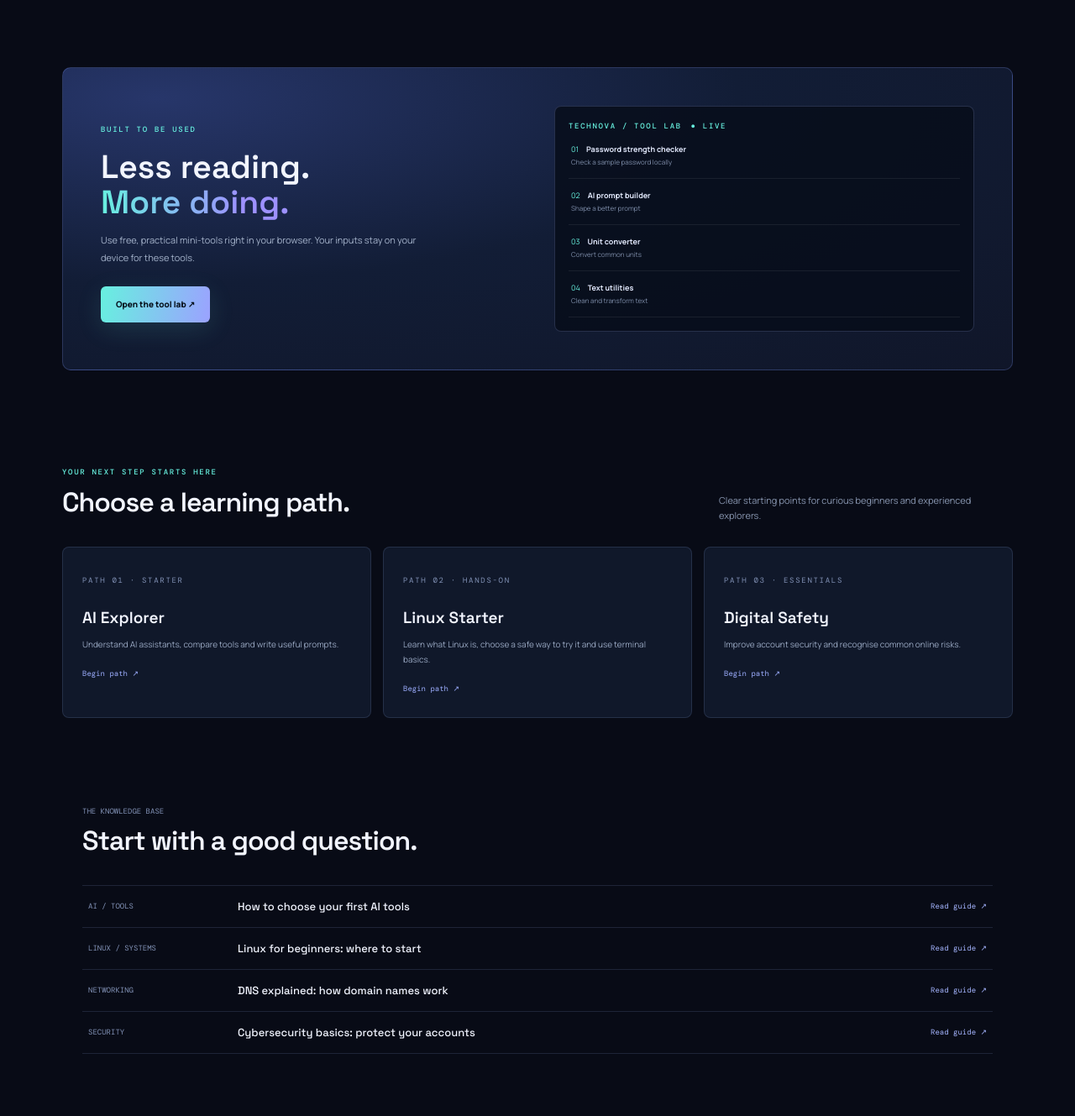
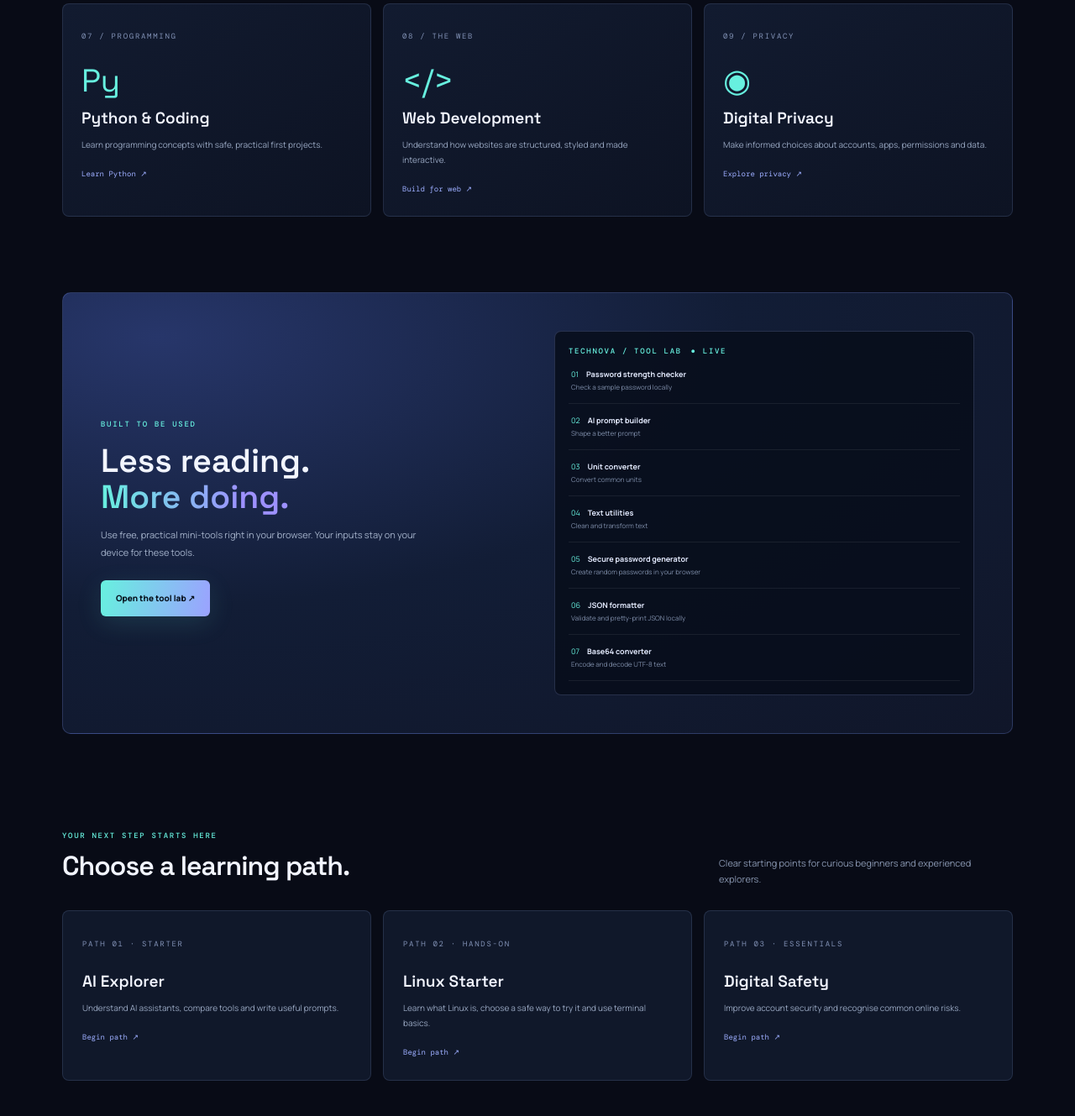
Before and after one commit to neupanesisir2-bit/technova-guide, a plain HTML site: page technova-guide/index.html in a window 1280 px wide. Shown: the part 1591-2920 px from the top of the page at 84% size. Drawn offline with nearby package versions, Linux system fonts and the light colour scheme.

Commit message:
Upgrade TechNova homepage: expand learning topics, add SEO metadata and fix canonical URL

```diff
--- a/technova-guide/index.html
+++ b/technova-guide/index.html
@@ -1,4 +1,4 @@
-<!doctype html><html lang="en"><head><meta charset="utf-8"><meta name="viewport" content="width=device-width, initial-scale=1"><meta name="google-site-verification" content="h4DV4Stwyd5hUsCHmTSVw-n4vFAA8SWqNGtpyFw26Vk"><meta name="description" content="Explore practical technology tutorials, AI tools, cybersecurity, Linux, coding, networking and free interactive tools at TechNova Guide."><meta name="theme-color" content="#080b16"><title>TechNova Guide — Explore. Learn. Build.</title><link rel="canonical" href="https://technova-guide.neupanesis2.workers.dev/"><link rel="icon" href="assets/favicon.svg" type="image/svg+xml"><link rel="stylesheet" href="assets/style.css"></head><body>
+<!doctype html><html lang="en"><head><meta charset="utf-8"><meta name="viewport" content="width=device-width, initial-scale=1"><meta name="google-site-verification" content="h4DV4Stwyd5hUsCHmTSVw-n4vFAA8SWqNGtpyFw26Vk"><meta name="description" content="Learn AI, cybersecurity, Linux, networking, coding and practical digital skills. Explore free browser tools and beginner-friendly technology guides at TechNova Guide."><meta property="og:title" content="TechNova Guide — Explore. Learn. Build."><meta property="og:description" content="Practical technology learning, useful free tools and clear guides for curious minds."><meta property="og:type" content="website"><meta property="og:url" content="https://technova-guide.neupanesisir2.workers.dev/"><meta name="theme-color" content="#080b16"><title>TechNova Guide — Explore. Learn. Build.</title><link rel="canonical" href="https://technova-guide.neupanesisir2.workers.dev/"><link rel="icon" href="assets/favicon.svg" type="image/svg+xml"><link rel="stylesheet" href="assets/style.css"></head><body>
 <header class="topbar"><a class="brand" href="index.html"><b class="mark">TN</b><span>TECHNOVA<small>GUIDE / DIGITAL UNIVERSE</small></span></a><button class="menu-toggle" aria-label="Toggle navigation" aria-expanded="false">☰</button><nav class="nav"><a class="active" href="index.html">Home</a><a href="#explore">Explore</a><a href="tools.html">Free Tools</a><a href="#paths">Learning Paths</a><a href="about.html">About</a></nav><a class="nav-cta" href="tools.html">Launch tools ↗</a></header>
 <main><section class="hero"><div class="grid-bg"></div><div class="hero-copy"><div class="eyebrow"><i></i> YOUR GATEWAY TO THE DIGITAL WORLD</div><h1>Technology is<br>your <em>next frontier.</em></h1><p>Discover AI, master digital skills, solve real problems and build what comes next. One platform. Endless ways to explore.</p><div class="actions"><a class="btn primary" href="#explore">Explore the universe ↗</a><a class="btn ghost" href="tools.html">Try free tools</a></div><div class="stats"><span><b>01</b> Learn by doing</span><span><b>02</b> Tools that work</span><span><b>∞</b> Keep exploring</span></div></div><div class="hero-art"><div class="halo"></div><div class="planet"><b>TN<span>+</span></b></div><div class="orbit one"></div><div class="orbit two"></div><label class="chip c1">✦ AI / INTELLIGENCE</label><label class="chip c2">⌘ BUILD / CREATE</label><label class="chip c3">◈ SECURE / PROTECT</label></div></section>
 <section class="search"><div><small>FIND YOUR NEXT DISCOVERY</small><h2>What do you want to learn?</h2></div><input id="site-search" type="search" placeholder="Search AI, Linux, Python, cybersecurity..." aria-label="Search TechNova"><p id="search-status">Search across guides, topics and tools.</p></section>
@@ -8,9 +8,9 @@
 <a class="topic" data-search="linux ubuntu kali terminal operating system commands" href="articles/linux-for-beginners.html"><small>03 / SYSTEMS</small><b class="symbol">⌘</b><h3>Linux & Systems</h3><p>Operating systems, terminal commands and hands-on setup.</p><strong>Explore Linux ↗</strong></a>
 <a class="topic" data-search="networking dns ip wifi router internet protocols" href="articles/dns-explained.html"><small>04 / CONNECTIVITY</small><b class="symbol">◎</b><h3>Networking</h3><p>Understand the internet, DNS, IP addresses, Wi-Fi and routers.</p><strong>Explore networks ↗</strong></a>
 <a class="topic" data-search="programming coding python javascript html css web development" href="tools.html#text-tools"><small>05 / CREATION</small><b class="symbol">{ }</b><h3>Code & Development</h3><p>Start coding, understand the web and turn ideas into projects.</p><strong>Start building ↗</strong></a>
-<a class="topic" data-search="software apps productivity digital tools pc troubleshooting windows" href="tools.html"><small>06 / PRODUCTIVITY</small><b class="symbol">✧</b><h3>Software & Digital Life</h3><p>Useful apps, PC fixes, workflows and smarter digital habits.</p><strong>Discover tools ↗</strong></a></div><p id="no-results" hidden>No matching topics yet. Try another keyword.</p></section>
-<section class="tool-band"><div><small>BUILT TO BE USED</small><h2>Less reading.<br><em>More doing.</em></h2><p>Use free, practical mini-tools right in your browser. Your inputs stay on your device for these tools.</p><a class="btn primary" href="tools.html">Open the tool lab ↗</a></div><div class="tool-preview"><small>TECHNOVA / TOOL LAB　● LIVE</small><div>01　<b>Password strength checker</b><span>Check a sample password locally</span></div><div>02　<b>AI prompt builder</b><span>Shape a better prompt</span></div><div>03　<b>Unit converter</b><span>Convert common units</span></div><div>04　<b>Text utilities</b><span>Clean and transform text</span></div></div></section>
+<a class="topic" data-search="software apps productivity digital tools pc troubleshooting windows" href="tools.html"><small>06 / PRODUCTIVITY</small><b class="symbol">✧</b><h3>Software & Digital Life</h3><p>Useful apps, PC fixes, workflows and smarter digital habits.</p><strong>Discover tools ↗</strong></a><a class="topic" data-search="python programming coding variables loops beginner" href="articles/python-for-beginners.html"><small>07 / PROGRAMMING</small><b class="symbol">Py</b><h3>Python & Coding</h3><p>Learn programming concepts with safe, practical first projects.</p><strong>Learn Python ↗</strong></a><a class="topic" data-search="web development html css javascript websites" href="articles/web-development-basics.html"><small>08 / THE WEB</small><b class="symbol">&lt;/&gt;</b><h3>Web Development</h3><p>Understand how websites are structured, styled and made interactive.</p><strong>Build for web ↗</strong></a><a class="topic" data-search="privacy data protection tracking browser permissions digital footprint" href="articles/digital-privacy-basics.html"><small>09 / PRIVACY</small><b class="symbol">◉</b><h3>Digital Privacy</h3><p>Make informed choices about accounts, apps, permissions and data.</p><strong>Explore privacy ↗</strong></a></div><p id="no-results" hidden>No matching topics yet. Try another keyword.</p></section>
+<section class="tool-band"><div><small>BUILT TO BE USED</small><h2>Less reading.<br><em>More doing.</em></h2><p>Use free, practical mini-tools right in your browser. Your inputs stay on your device for these tools.</p><a class="btn primary" href="tools.html">Open the tool lab ↗</a></div><div class="tool-preview"><small>TECHNOVA / TOOL LAB　● LIVE</small><div>01　<b>Password strength checker</b><span>Check a sample password locally</span></div><div>02　<b>AI prompt builder</b><span>Shape a better prompt</span></div><div>03　<b>Unit converter</b><span>Convert common units</span></div><div>04　<b>Text utilities</b><span>Clean and transform text</span></div><div>05　<b>Secure password generator</b><span>Create random passwords in your browser</span></div><div>06　<b>JSON formatter</b><span>Validate and pretty-print JSON locally</span></div><div>07　<b>Base64 converter</b><span>Encode and decode UTF-8 text</span></div></div></section>
 <section class="section" id="paths"><div class="section-head"><div><small>YOUR NEXT STEP STARTS HERE</small><h2>Choose a learning path.</h2></div><p>Clear starting points for curious beginners and experienced explorers.</p></div><div class="paths"><a href="articles/ai-tools-for-beginners.html"><small>PATH 01 · STARTER</small><h3>AI Explorer</h3><p>Understand AI assistants, compare tools and write useful prompts.</p><b>Begin path ↗</b></a><a href="articles/linux-for-beginners.html"><small>PATH 02 · HANDS-ON</small><h3>Linux Starter</h3><p>Learn what Linux is, choose a safe way to try it and use terminal basics.</p><b>Begin path ↗</b></a><a href="articles/cybersecurity-basics.html"><small>PATH 03 · ESSENTIALS</small><h3>Digital Safety</h3><p>Improve account security and recognise common online risks.</p><b>Begin path ↗</b></a></div></section>
-<section class="guides"><div class="section-head"><div><small>THE KNOWLEDGE BASE</small><h2>Start with a good question.</h2></div></div><a href="articles/ai-tools-for-beginners.html"><small>AI / TOOLS</small><b>How to choose your first AI tools</b><span>Read guide ↗</span></a><a href="articles/linux-for-beginners.html"><small>LINUX / SYSTEMS</small><b>Linux for beginners: where to start</b><span>Read guide ↗</span></a><a href="articles/dns-explained.html"><small>NETWORKING</small><b>DNS explained: how domain names work</b><span>Read guide ↗</span></a><a href="articles/cybersecurity-basics.html"><small>SECURITY</small><b>Cybersecurity basics: protect your accounts</b><span>Read guide ↗</span></a></section>
+<section class="guides"><div class="section-head"><div><small>THE KNOWLEDGE BASE</small><h2>Start with a good question.</h2></div></div><a href="articles/ai-tools-for-beginners.html"><small>AI / TOOLS</small><b>How to choose your first AI tools</b><span>Read guide ↗</span></a><a href="articles/linux-for-beginners.html"><small>LINUX / SYSTEMS</small><b>Linux for beginners: where to start</b><span>Read guide ↗</span></a><a href="articles/dns-explained.html"><small>NETWORKING</small><b>DNS explained: how domain names work</b><span>Read guide ↗</span></a><a href="articles/cybersecurity-basics.html"><small>SECURITY</small><b>Cybersecurity basics: protect your accounts</b><span>Read guide ↗</span></a><a href="articles/python-for-beginners.html"><small>PROGRAMMING</small><b>Python for beginners: your first steps</b><span>Read guide ↗</span></a><a href="articles/web-development-basics.html"><small>WEB DEVELOPMENT</small><b>How websites work: HTML, CSS and JavaScript</b><span>Read guide ↗</span></a><a href="articles/digital-privacy-basics.html"><small>PRIVACY</small><b>Digital privacy: practical settings to review</b><span>Read guide ↗</span></a></section>
 <section class="closing"><small>STAY CURIOUS. STAY CAPABLE.</small><h2>The future is not just something to watch.<br><em>It is something you can build.</em></h2><a class="btn primary" href="tools.html">Explore TechNova ↗</a></section></main>
 <footer class="footer"><a class="brand" href="index.html"><b class="mark">TN</b><span>TECHNOVA<small>GUIDE / DIGITAL UNIVERSE</small></span></a><p>Independent, practical technology learning for a connected world.</p><div><a href="about.html">About</a><a href="contact.html">Contact</a><a href="privacy.html">Privacy</a><a href="disclaimer.html">Disclaimer</a></div><small>© 2026 TechNova Guide. Learn responsibly. Build boldly.</small></footer><script src="assets/main.js"></script></body></html>
```
